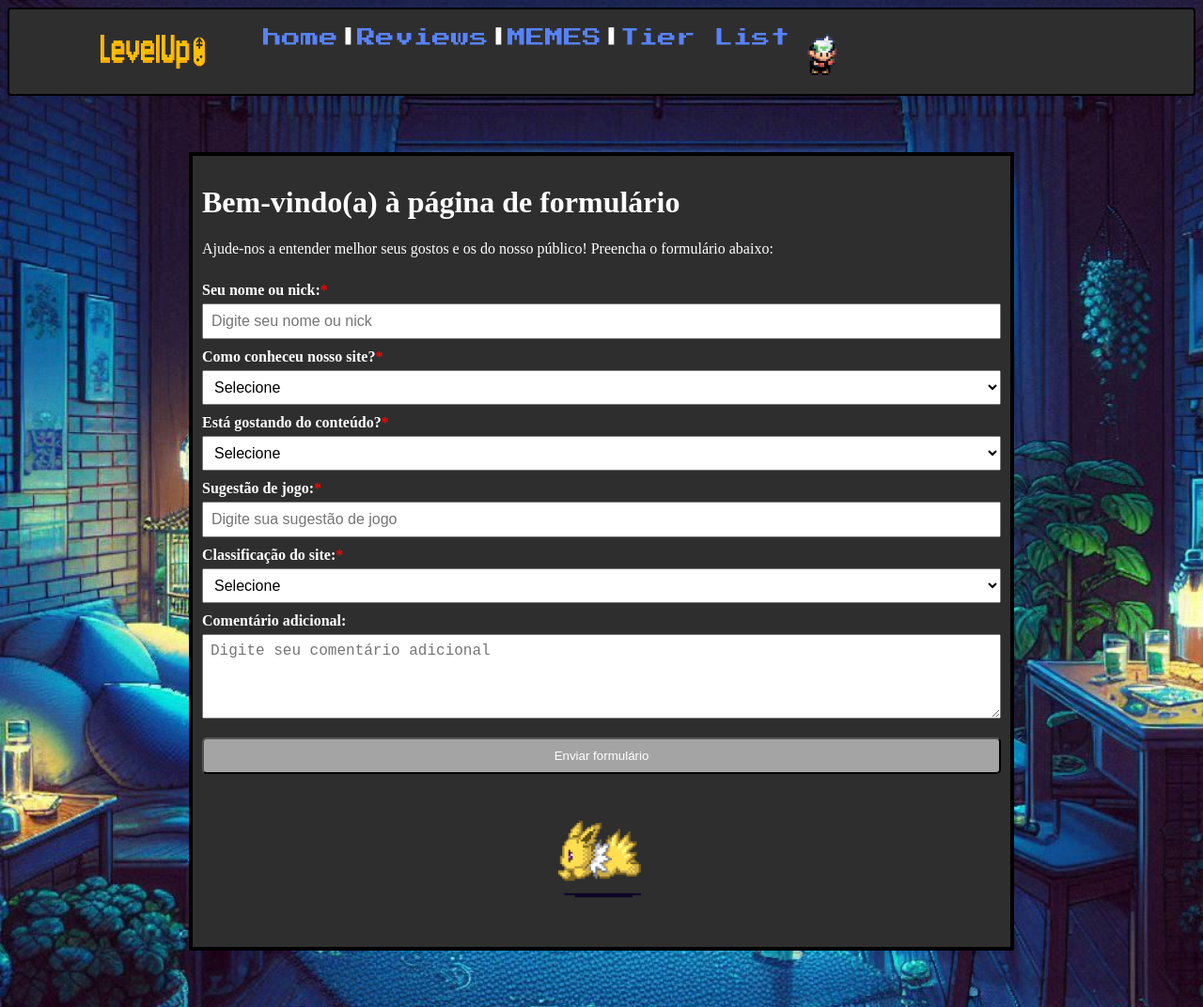
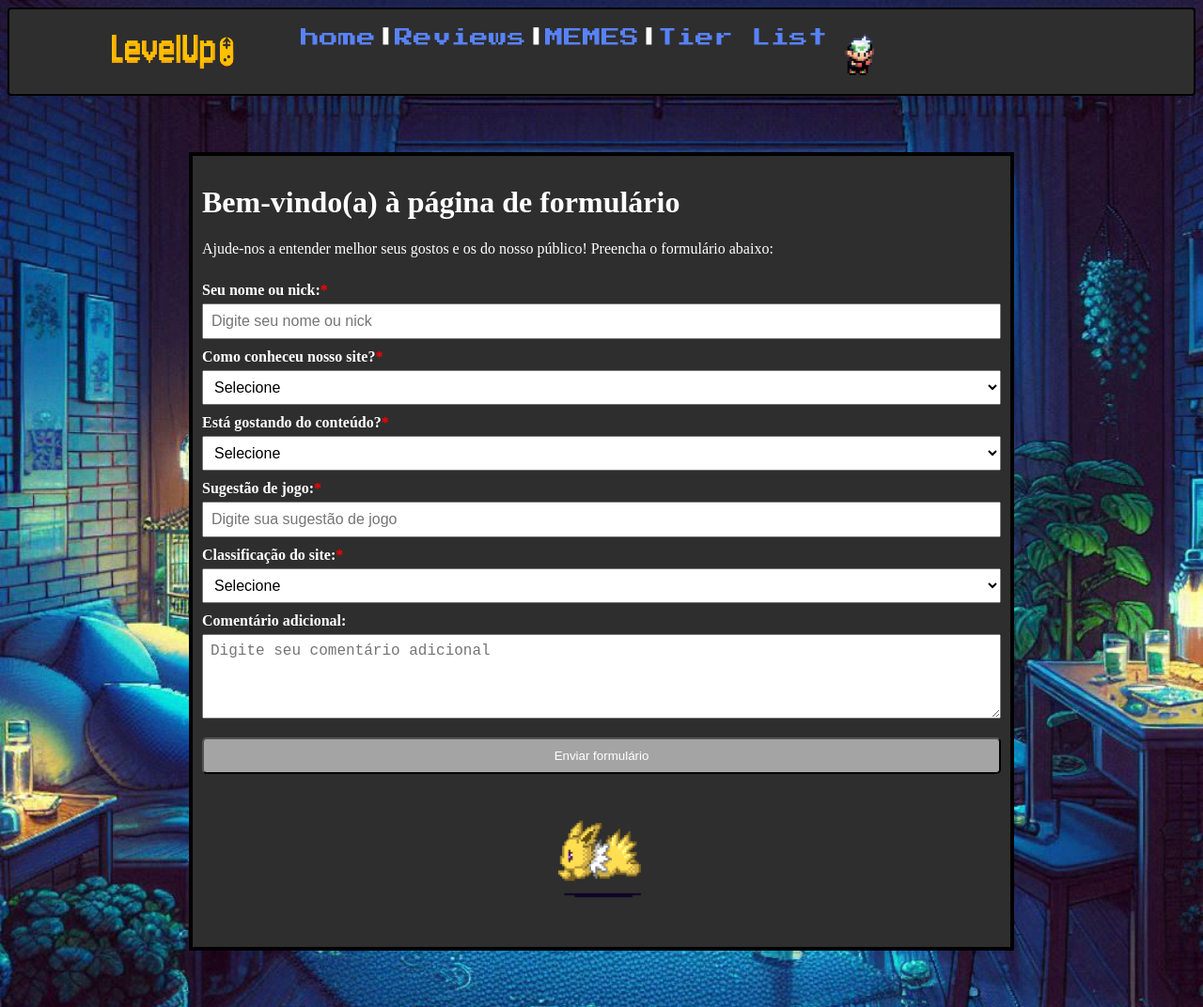
Before and after one commit to JoaoVictor019/LevelUp, a plain HTML site: page docs/formulários.html in a window 1280 px wide. Shown: the whole page at 94% size. Drawn offline with Linux system fonts and the light colour scheme.

Commit message:
Update formulários.html

```diff
--- a/docs/formulários.html
+++ b/docs/formulários.html
@@ -11,7 +11,7 @@
 
 <body>
     <div class="navegacao">
-        <img src="fundos/Logo LevelUp atualizada.png" width="250" height="50">
+        <img src="fundos/Logo LevelUp atualizada.png" width="290" height="50">
         <a href="index.html">home</a>
         <b>|</b>
         <a href="reviews.html">Reviews</a>
```
